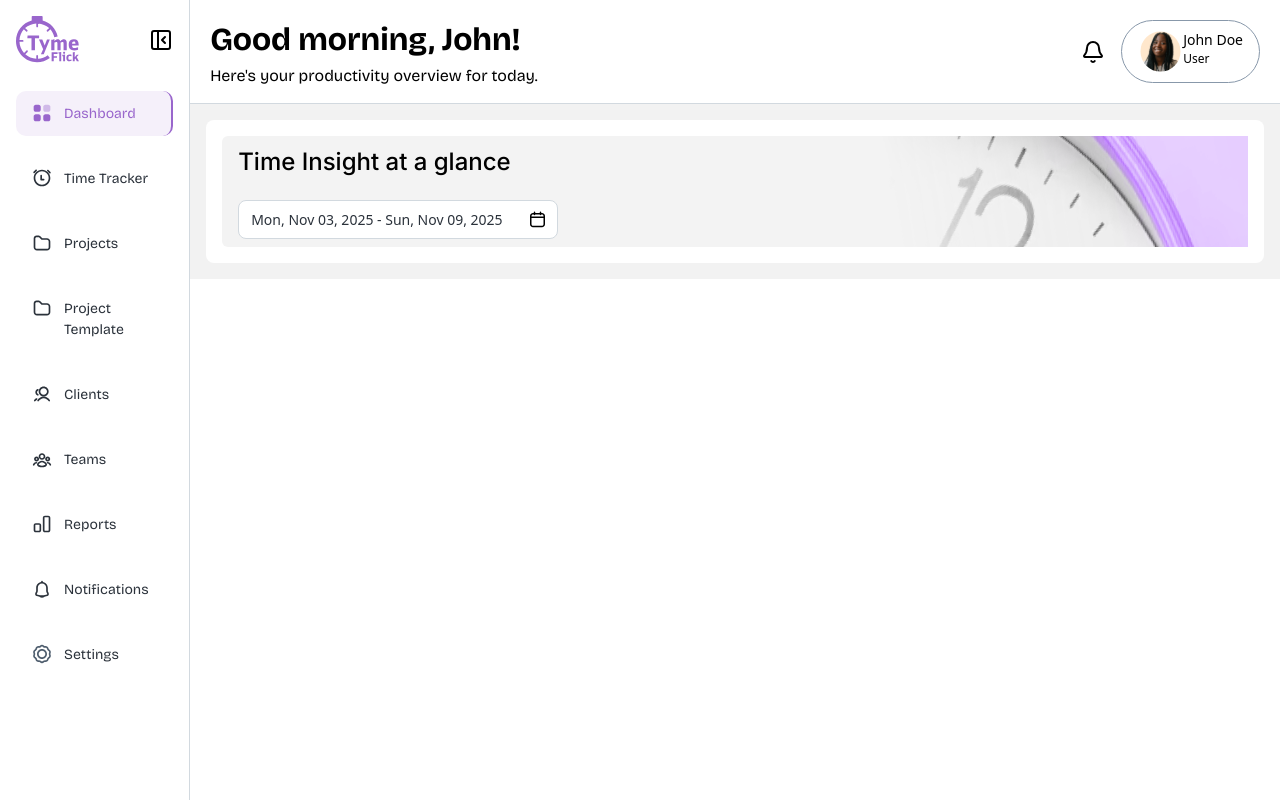
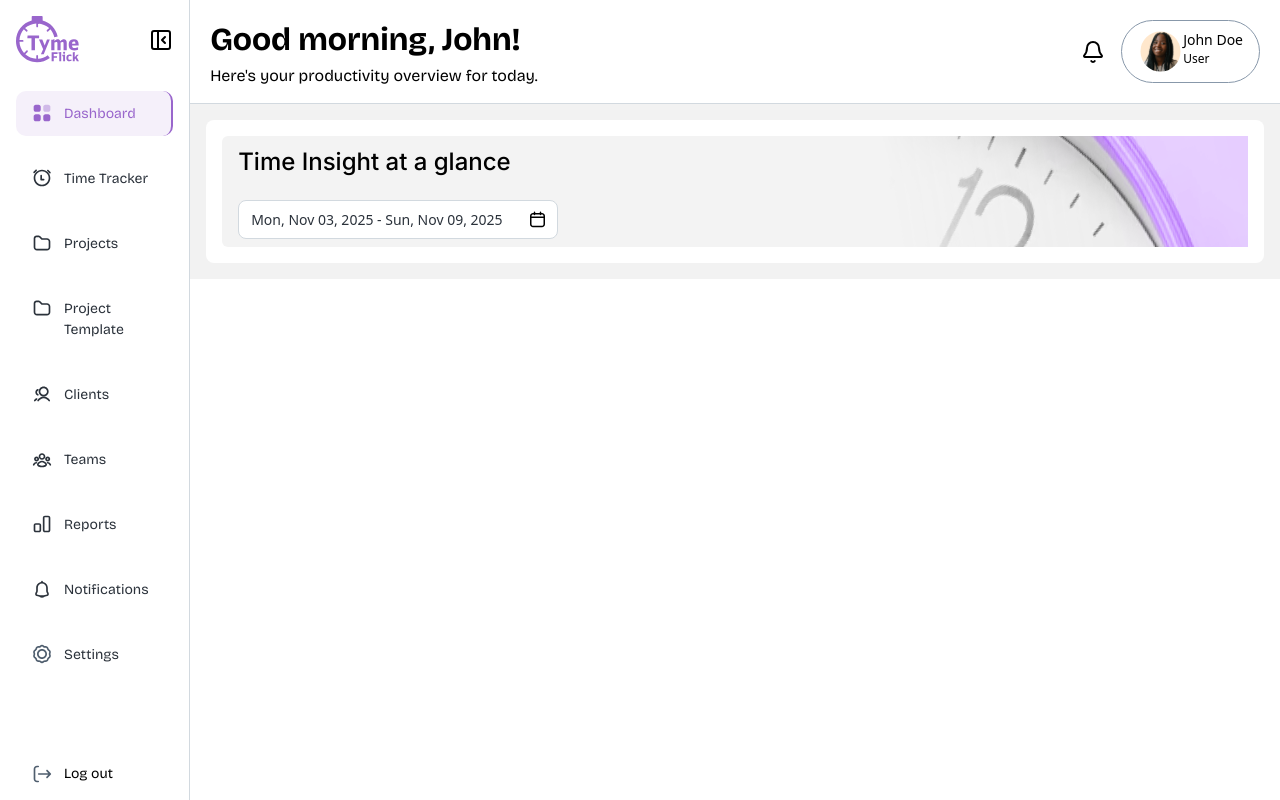
Before and after one commit to PeterMichael28/tymeflick, a React (Vite) app: page / in a window 1280 px wide. Built offline with nearby package versions, Linux system fonts and the light colour scheme.

Commit message:
Made some changes

```diff
--- a/src/components/ui/hero.tsx
+++ b/src/components/ui/hero.tsx
@@ -14,7 +14,12 @@ const Hero: FC<Heroprop> = ({ title, description, isDashboard }) => {
     const last = first + 6 // Sunday as last day
     const start = new Date(now.setDate(first))
     const end = new Date(now.setDate(last))
-    const options: Intl.DateTimeFormatOptions = { weekday: 'short', month: 'short', day: '2-digit', year: 'numeric' }
+    const options: Intl.DateTimeFormatOptions = {
+      weekday: 'short',
+      month: 'short',
+      day: '2-digit',
+      year: 'numeric',
+    }
     return `${start.toLocaleDateString('en-US', options)} - ${end.toLocaleDateString('en-US', options)}`
   }
 
@@ -23,11 +28,11 @@ const Hero: FC<Heroprop> = ({ title, description, isDashboard }) => {
   return (
     <div className="w-full rounded-lg bg-white p-4">
       <div className="flex justify-between rounded-md bg-[#F3F3F3]">
-        <div className="flex flex-col gap-5 px-4 py-2 w-[50%]">
+        <div className="flex w-[50%] flex-col gap-5 px-4 py-2">
           <p className="font-inter text-[24px] font-medium">{title}</p>
           {description && <p>{description}</p>}
           {isDashboard && (
-            <span className="flex justify-between gap-4 rounded-lg border border-[#D2D9DF] bg-white px-3 py-2 w-[320px]">
+            <span className="flex w-[320px] justify-between gap-4 rounded-lg border border-[#D2D9DF] bg-white px-3 py-2">
               <p className="text-[14px] font-normal text-[#2B323B]">
                 {weekRange}
               </p>
@@ -35,7 +40,11 @@ const Hero: FC<Heroprop> = ({ title, description, isDashboard }) => {
             </span>
           )}
         </div>
-        <img src="/image/Mask group (1).png" alt="Hero Image" className='w-[50%]' />
+        <img
+          src="/image/Mask group (1).png"
+          alt="Hero Image"
+          className="w-[50%]"
+        />
       </div>
     </div>
   )
--- a/src/page/dashboard.tsx
+++ b/src/page/dashboard.tsx
@@ -68,8 +68,9 @@ const Dashboard = () => {
   return (
     <div className="flex h-screen">
       <div
-        className={`flex flex-col gap-7 border-r border-[#D2D9DF] p-4 transition-all duration-300 ${showPanel ? 'w-[17vw]' : 'w-[5vw] items-center'}`}
+        className={`flex flex-col justify-between border-r border-[#D2D9DF] p-4 transition-all duration-300 ${showPanel ? 'w-[17vw]' : 'w-[5vw] items-center'}`}
       >
+        <div className="flex flex-col gap-7">
           <div className="flex items-center justify-between">
             {showPanel && <img src="/icon/Group (4).svg" alt="Icon" />}
             <button>
@@ -108,6 +109,11 @@ const Dashboard = () => {
             ))}
           </aside>
         </div>
+        <div className="font-bricolage ml-4 flex items-center gap-3 text-[14px]">
+          <img src="/icon/sign-out.svg" alt="" className="size-5" />
+          <p>Log out</p>
+        </div>
+      </div>
 
       <main className="w-full">
         <Header />
```
Lines whose indentation alone changed are shown as unchanged.
